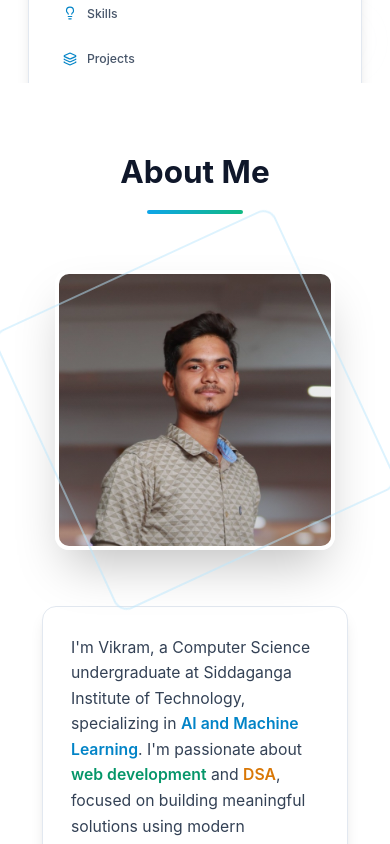
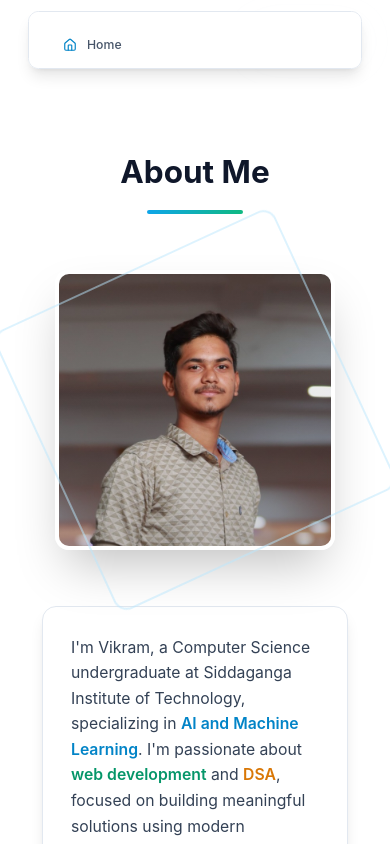
Before and after one commit to Vikram-0401/Portfolio, a React (Vite) app: page /about in a window 390 px wide. Both pictures are taken after a click on the button 343 px from the left and 41 px from the top of the page. Shown: the top 844 px of the page. Built offline with nearby package versions, Linux system fonts and the light colour scheme.

Commit message:
Mobile view error fixed

```diff
--- a/src/components/Navbar.tsx
+++ b/src/components/Navbar.tsx
@@ -142,13 +142,13 @@ const Navbar = () => {
       <AnimatePresence>
         {isMenuOpen && (
           <motion.div
-            initial={{ opacity: 0, height: 0 }}
-            animate={{ opacity: 1, height: 'auto' }}
-            exit={{ opacity: 0, height: 0 }}
+            initial={{ opacity: 0, y: -20 }}
+            animate={{ opacity: 1, y: 0 }}
+            exit={{ opacity: 0, y: -20 }}
             transition={{ duration: 0.3 }}
-            className="mobile-menu md:hidden mobile-menu-container overflow-hidden"
+            className="mobile-menu md:hidden mobile-menu-container"
           >
-            <div className="mx-4 mt-3 mb-4 p-4 rounded-xl bg-white dark:bg-slate-800 shadow-lg border border-slate-200 dark:border-slate-700 transition-colors duration-300">
+            <div className="mx-4 mt-3 mb-4 p-4 rounded-xl bg-white dark:bg-slate-800 shadow-lg border border-slate-200 dark:border-slate-700 transition-colors duration-300 max-h-[80vh] overflow-y-auto">
               {navItems.map(({ name, path, icon }) => (
                 <motion.div key={name} whileTap={{ scale: 0.98 }}>
                   <Link
--- a/src/components/Skills.tsx
+++ b/src/components/Skills.tsx
@@ -9,7 +9,7 @@ const SkillsSection = () => {
       title: "Development",
       icon: "⚡",
       color: "#0EA5E9",
-      skills: ['React', 'Next', 'MongoDB', 'Express', 'TypeScript', 'Firebase', 'PostgreSQL', 'Prisma', 'Cloudflare', 'Tailwind', 'WebSocket'],
+      skills: ['React', 'Next', 'MongoDB', 'Express', 'TypeScript', 'Firebase', 'PostgreSQL','Prisma', 'Cloudflare', 'Tailwind', 'WebSocket'],
       description: "Full-stack development with modern frameworks"
     },
     {
```
